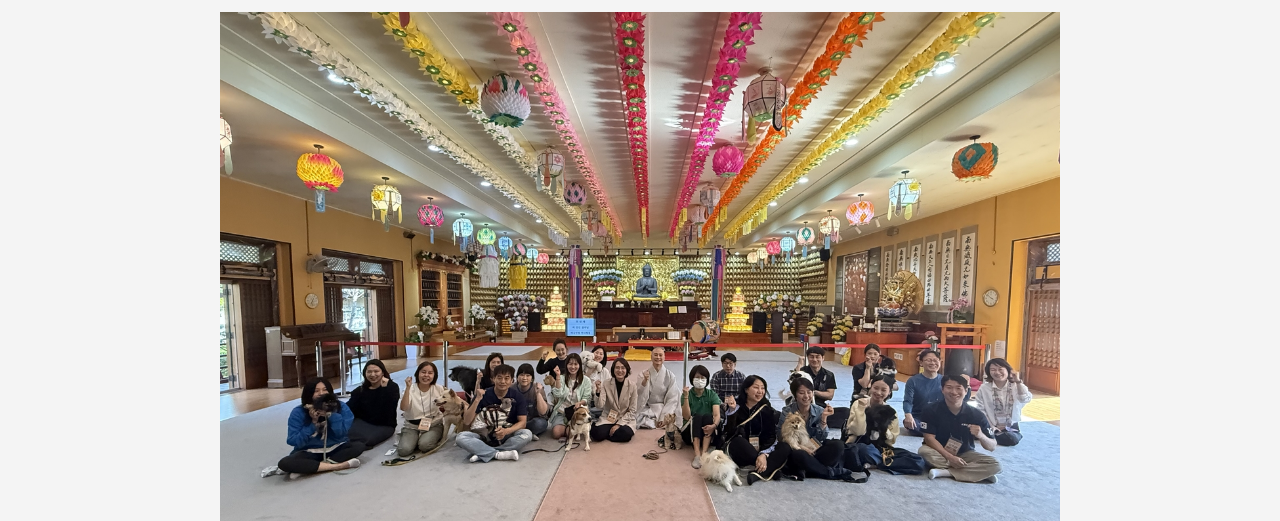
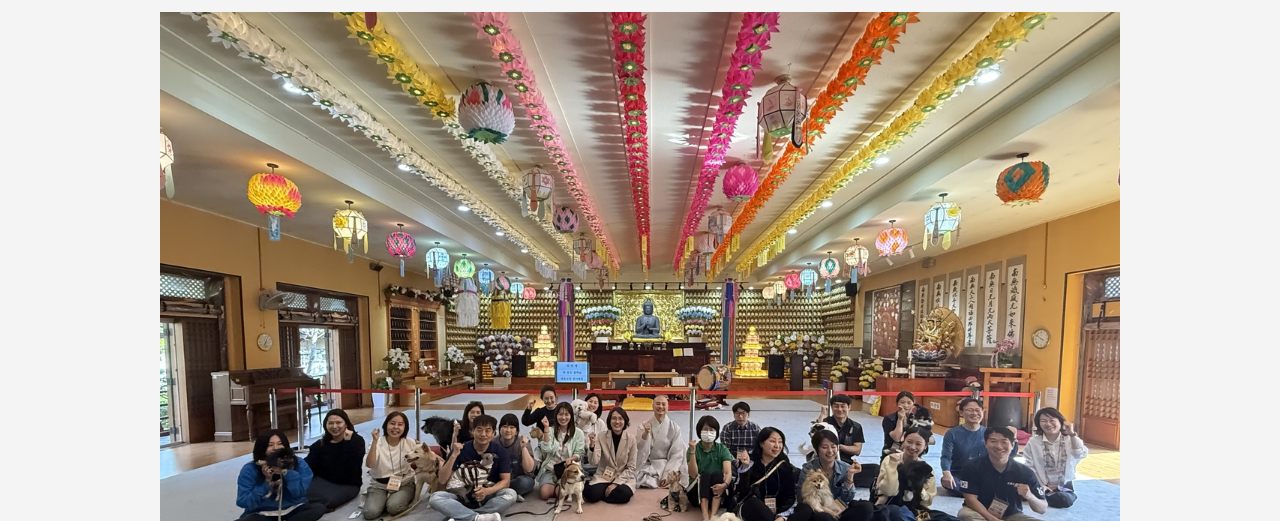
Before and after one commit to TouchTouch-dev/HeroHiking, a plain HTML site: page index.html in a window 1280 px wide. Shown: the part 279-800 px from the top of the page. Drawn offline with Linux system fonts and the light colour scheme.

Commit message:
Update index.html

```diff
--- a/index.html
+++ b/index.html
@@ -24,7 +24,7 @@
     <main class="main-content">
         <div class="container">
             <h2>대한민국 지속 가능한 발전을 위해 함께해주세요.</h2>
-            <img src="image/temple.jpg" alt="지속 가능한 발전" style="max-width: 70%; height: auto; margin-bottom: 15px;">            <section class="campaign-section">
+            <img src="image/temple.jpg" alt="지속 가능한 발전" style="max-width: 80%; height: auto; margin-bottom: 15px;">            <section class="campaign-section">
                 <h3>주요 캠페인</h3>
                 <div class="campaign-cards">
                     <div class="card">
```
